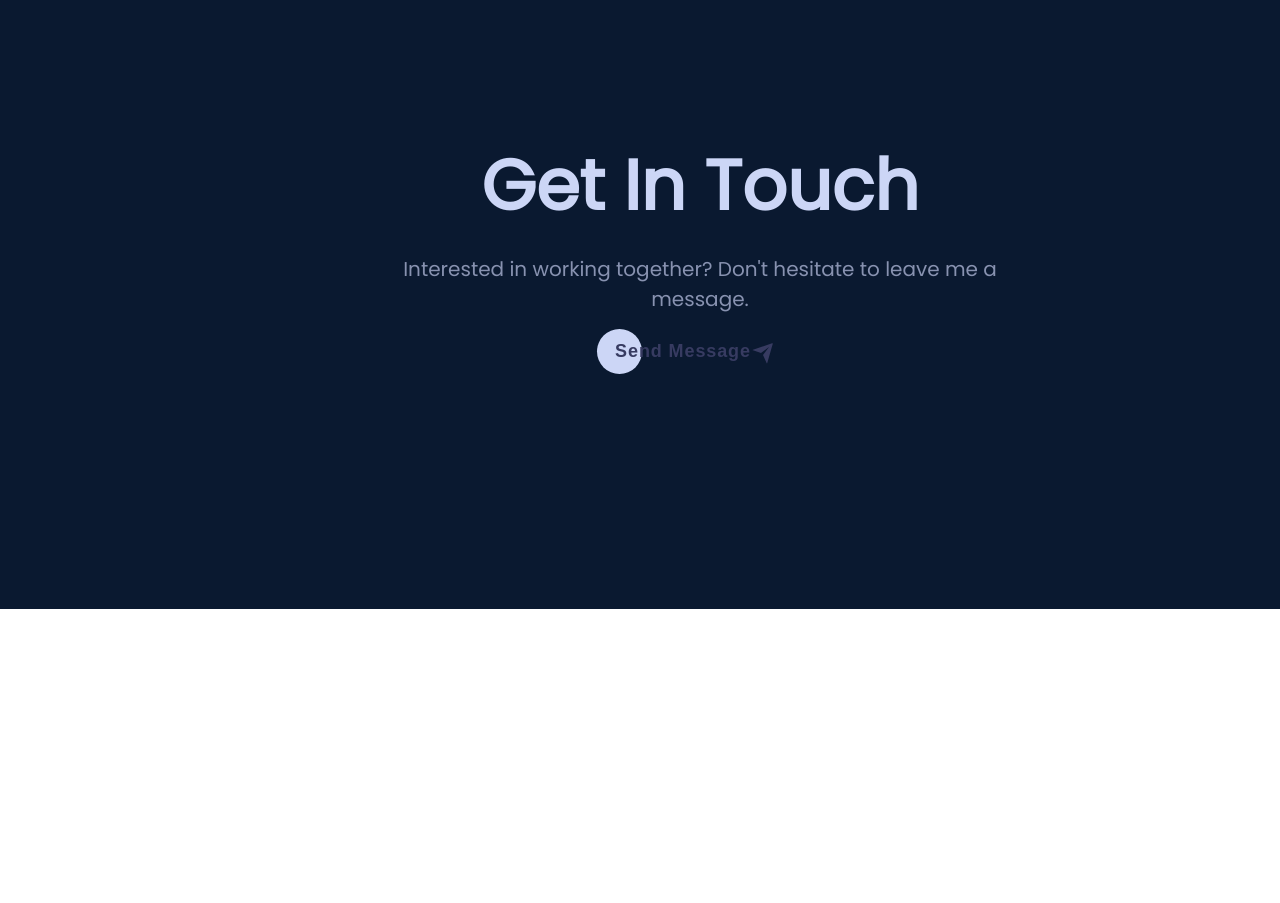
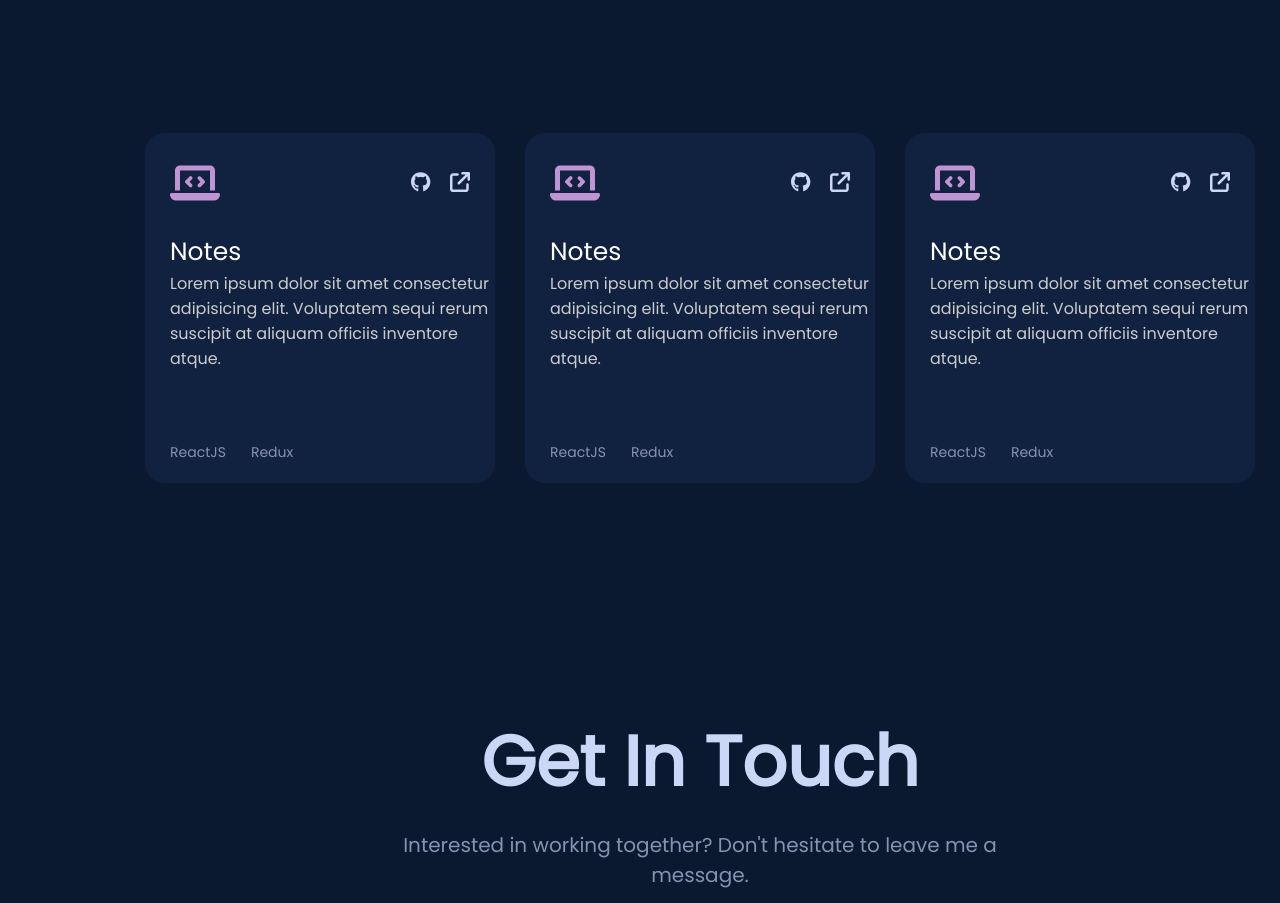
Before and after one commit to barreyrojohnmiko/personal-portfolio, a React (Create React App) app: page /#/ in a window 1280 px wide. Shown: the part 1940-2843 px from the top of the page. Before the commit the page ends 2549 px from the top, so only its background shows below. Built offline with nearby package versions, Linux system fonts and the light colour scheme.

Commit message:
created views/WorkPanel

```diff
--- a/src/components/About.css
+++ b/src/components/About.css
@@ -81,7 +81,6 @@ ul {
   width: 280px;
 }
 
-/* @media (max-width: 767px) { */
 @media screen and (min-width: 0px) and (max-width: 1023px) {
   .about-main-container {
     margin-bottom: 25%;
--- a/src/components/Home.tsx
+++ b/src/components/Home.tsx
@@ -7,6 +7,7 @@ import Sidebar from "../views/Sidebar";
 import About from "./About";
 import Contact from "./Contact";
 import Introduction from "./Introduction";
+import Works from "./Works";
 
 
 import { useDispatch, useSelector } from "react-redux";
@@ -76,6 +77,9 @@ const Home = () => {
           <div className="about-section">
             <About aboutSectionRef={aboutSectionRef} />
           </div>
+          <div className="works-section">
+            <Works />
+          </div>
           <div className="contact-section">
             <Contact contactSectionRef={contactSectionRef} />
           </div>
--- /dev/null
+++ b/src/components/Works.css
@@ -0,0 +1,14 @@
+.works-main-container {
+  display: flex;
+  flex-direction: column;
+  justify-content: center;
+  align-items: center;
+}
+
+.works-panel-container {
+  display: flex;
+  flex-direction: row;
+  justify-content: center;
+  align-items: center;
+  gap: 30px;
+}
--- /dev/null
+++ b/src/components/Works.tsx
@@ -0,0 +1,20 @@
+import React from "react";
+import "./Works.css";
+
+import WorkPanel from "../views/WorkPanel";
+
+const Works = () => {
+  return (
+    <>
+      <div className="works-main-container">
+        <div className="works-panel-container">
+          <WorkPanel />
+          <WorkPanel />
+          <WorkPanel />
+        </div>
+      </div>
+    </>
+  );
+};
+
+export default Works;
--- /dev/null
+++ b/src/views/WorkPanel.css
@@ -0,0 +1,79 @@
+.work-panel-main-container {
+  display: flex;
+  flex-direction: column;
+  height: 350px;
+  width: 350px;
+  background: #112240;
+  border-radius: 20px;
+  position: relative;
+}
+
+.work-panel-header {
+  display: flex;
+  flex-direction: row;
+  justify-content: space-between;
+  align-items: center;
+  padding: 25px;
+  height: 50px;
+}
+
+.right-panel-content {
+  display: flex;
+  gap: 20px;
+}
+
+.work-panel-left-logo {
+  font-family: "Poppins", sans-serif;
+  font-style: normal;
+  font-weight: 400;
+  font-size: 40px;
+  color: #c094d3;
+}
+
+.work-panel-right-logo {
+  font-family: "Poppins", sans-serif;
+  font-style: normal;
+  font-weight: 400;
+  font-size: 20px;
+  color: #ccd6f6;
+}
+
+.work-panel-body-container {
+  display: flex;
+  flex-direction: column;
+  padding-left: 25px;
+}
+
+.panel-title {
+  font-family: "Poppins", sans-serif;
+  font-style: normal;
+  font-weight: 400;
+  font-size: 25px;
+  color: white;
+}
+
+.panel-description {
+  font-family: "Poppins", sans-serif;
+  font-style: normal;
+  font-weight: 400;
+  font-size: 16px;
+  color: #cccccc;
+}
+
+.work-panel-footer {
+  display: flex;
+  flex-direction: row;
+  padding-left: 25px;
+  gap: 25px;
+  position: absolute;
+  bottom: 0;
+  margin: 0 0 20px;
+}
+
+.footer-label {
+  font-family: "Poppins", sans-serif;
+  font-style: normal;
+  font-weight: 400;
+  font-size: 14px;
+  color: #8892b0;
+}
--- /dev/null
+++ b/src/views/WorkPanel.tsx
@@ -0,0 +1,69 @@
+import React from "react";
+import "./WorkPanel.css";
+
+import {
+  faLaptopCode,
+  faArrowUpRightFromSquare,
+} from "@fortawesome/free-solid-svg-icons";
+import { faGithub } from "@fortawesome/free-brands-svg-icons";
+import { FontAwesomeIcon } from "@fortawesome/react-fontawesome";
+
+const renderPanelHeader = () => {
+  return (
+    <div className="work-panel-header">
+      <div className="left-panel-content">
+        <FontAwesomeIcon icon={faLaptopCode} className="work-panel-left-logo" />
+      </div>
+      <div className="right-panel-content">
+        <div
+          data-toggle="tooltip"
+          title="Github"
+          onClick={() => window.open("https://github.com/barreyrojohnmiko")}
+        >
+          <FontAwesomeIcon icon={faGithub} className="work-panel-right-logo" />
+        </div>
+        <div
+          data-toggle="tooltip"
+          title="External Link"
+          onClick={() =>
+            window.open("https://barreyrojohnmiko.github.io/RJSNotes/")
+          }
+        >
+          <FontAwesomeIcon
+            icon={faArrowUpRightFromSquare}
+            className="work-panel-right-logo"
+          />
+        </div>
+      </div>
+    </div>
+  );
+};
+
+const renderPanelFooter = () => {
+  return (
+    <div className="work-panel-footer">
+      <div className="footer-label">ReactJS</div>
+      <div className="footer-label">Redux</div>
+    </div>
+  );
+};
+
+const WorkPanel = () => {
+  return (
+    <>
+      <div className="work-panel-main-container">
+        {renderPanelHeader()}
+        <div className="work-panel-body-container">
+          <div className="panel-title">Notes</div>
+          <div className="panel-description">
+            Lorem ipsum dolor sit amet consectetur adipisicing elit. Voluptatem
+            sequi rerum suscipit at aliquam officiis inventore atque.
+          </div>
+        </div>
+        {renderPanelFooter()}
+      </div>
+    </>
+  );
+};
+
+export default WorkPanel;
```
